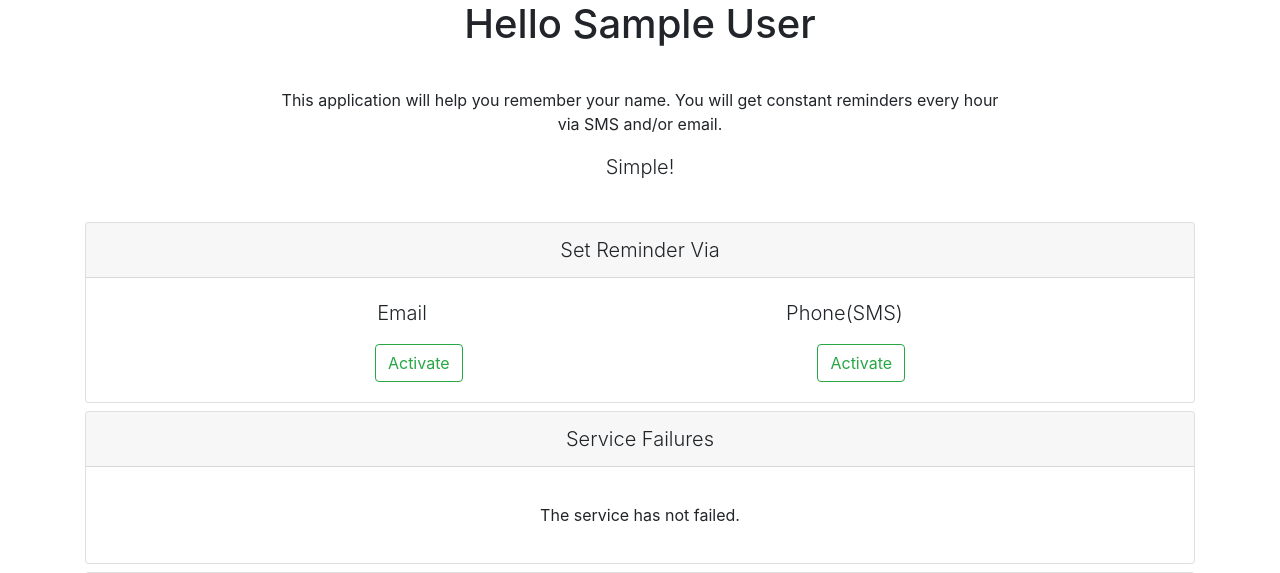
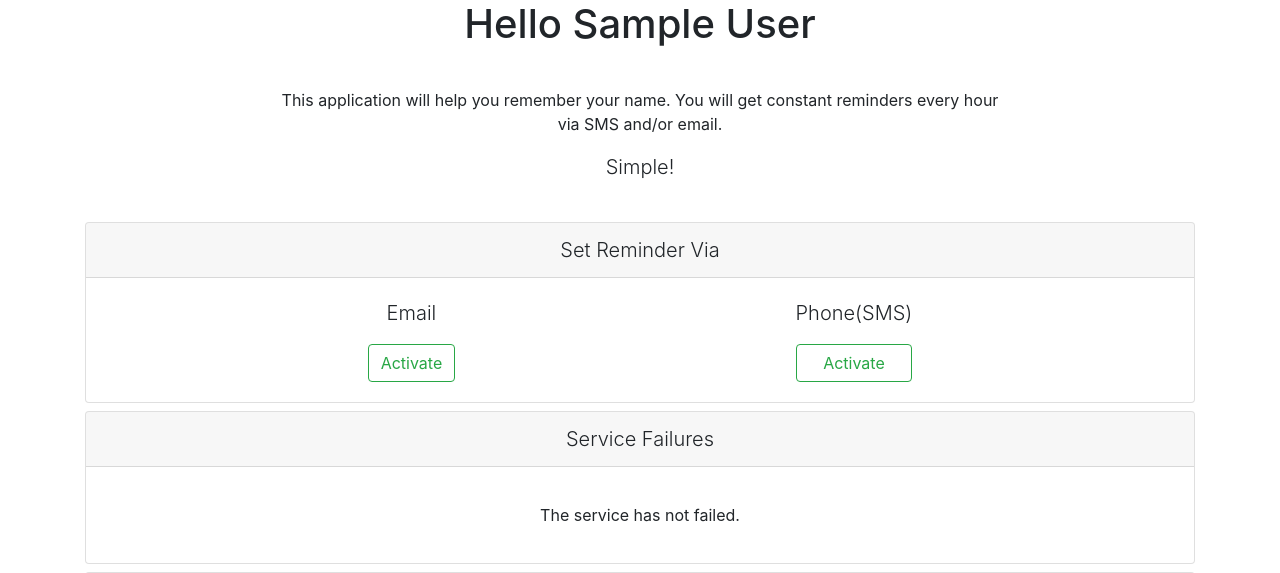
Before and after one commit to ttanay/SocialCopsChallenge, a Django app: page / in a window 1280 px wide. Shown: the part 101-674 px from the top of the page. Run offline with Django 3.2, Linux system fonts and the light colour scheme; the visitor is signed in with stand-in values (Sample User, id 1); some libraries are stand-ins or nearby versions; grey boxes are pictures that could not be loaded.

Commit message:
minor improvements

```diff
--- a/app/templates/app/dashboard.html
+++ b/app/templates/app/dashboard.html
@@ -36,12 +36,14 @@
             <div class="card-body">
                 <div class="row">
                     <div class="col-12 col-md-10 offset-md-1 d-flex flex-row justify-content-around">
-                        <p class="text-center lead">Email</p>
-                        <p class="text-center lead">Phone(SMS)</p>
-                    </div>
-                    <div class="col-12 col-md-10 offset-md-1 d-flex flex-row justify-content-around">
-                        <button type="button" id="emailButton" class="btn {% if user.email_remind_status == True %}btn-outline-danger">Deactivate{% else %}btn-outline-success">Activate {% endif %}</button>
-                        <button type="button" id="phoneButton" class="btn {% if user.phone_remind_status == True %}btn-outline-danger">Deactivate{% else %}btn-outline-success">Activate {% endif %}</button>
+                        <div class="d-flex flex-column justify-content-center">
+                            <p class="text-center lead">Email</p>
+                            <button type="button" id="emailButton" class="btn {% if user.email_remind_status == True %}btn-outline-danger">Deactivate{% else %}btn-outline-success">Activate {% endif %}</button>
+                        </div>
+                        <div class="d-flex flex-column justify-content-center">
+                            <p class="text-center lead">Phone(SMS)</p>
+                            <button type="button" id="phoneButton" class="btn {% if user.phone_remind_status == True %}btn-outline-danger">Deactivate{% else %}btn-outline-success">Activate {% endif %}</button>
+                        </div>
                     </div>
                 </div>
             </div>
--- a/app/views.py
+++ b/app/views.py
@@ -11,9 +11,7 @@ import datetime
 from .forms import UserForm
 
 def get_runtime_string(activation_timestamp):
-    print(activation_timestamp)
     now = timezone.now()
-    print(now)
     diff = now - activation_timestamp
     total_seconds = diff.total_seconds()
     hours = int(total_seconds / 3600)
```
